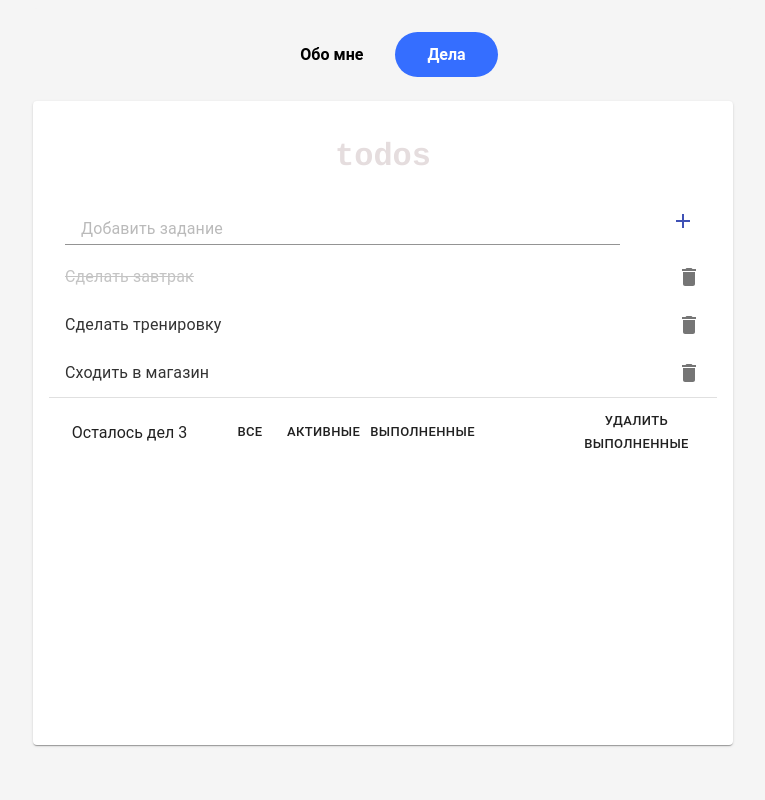
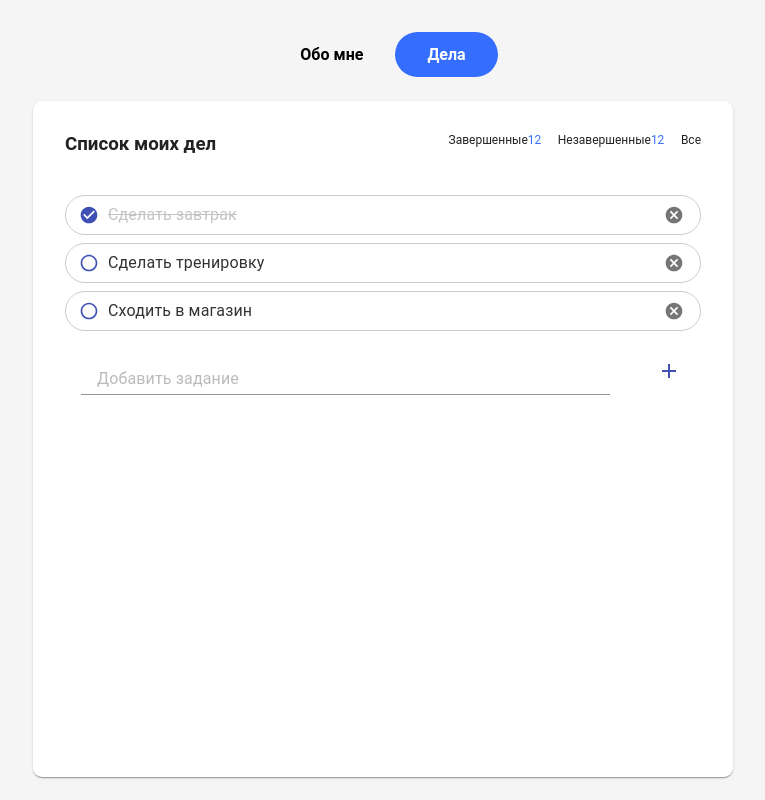
Before and after one commit to WebHeroSchool/Borozdin_todo, a React (Create React App) app: page /todo in a window 1280 px wide. Shown: the whole page, without its empty margins (257-1022 px from the left). Built offline with nearby package versions, Linux system fonts and the light colour scheme.

Commit message:
Начата корректировка вкладки Дела

```diff
--- a/src/components/Item/Item.js
+++ b/src/components/Item/Item.js
@@ -3,9 +3,14 @@ import classnames from 'classnames';
 import styles from './Item.module.css';
 import ListItem from '@material-ui/core/ListItem';
 import ListItemText from '@material-ui/core/ListItemText';
+import ListItemIcon from '@material-ui/core/ListItemIcon';
 import ListItemSecondaryAction from '@material-ui/core/ListItemSecondaryAction';
-import DeleteIcon from '@material-ui/icons/Delete';
+import CancelIcon from '@material-ui/icons/Cancel';
 import IconButton from '@material-ui/core/IconButton';
+import FormControlLabel from '@material-ui/core/FormControlLabel';
+import Checkbox from '@material-ui/core/Checkbox';
+import RadioButtonUncheckedIcon from '@material-ui/icons/RadioButtonUnchecked';
+import CheckCircleIcon from '@material-ui/icons/CheckCircle';
 import PropTypes from 'prop-types';
 
 class Item extends React.Component {
@@ -28,11 +33,18 @@ class Item extends React.Component {
           [styles.done]: isDone
         })
       }>
-        <ListItem button onClick={() => onClickDone(id)}>
-          <ListItemText primary={ value } />
+        <ListItem className={styles.itemWrap}>
+          <Checkbox
+            icon={<RadioButtonUncheckedIcon color="primary" fontSize="small"/>}
+            checkedIcon={<CheckCircleIcon color="primary" fontSize="small"/>}
+            color="primary"
+            onClick={() => onClickDone(id)}
+            checked={isDone}
+          />
+          <ListItemText primary={ value } className={styles.itemText}/>
           <ListItemSecondaryAction>
             <IconButton edge="end" aria-label="delete" onClick={() => onClickDelete(id)}>
-              <DeleteIcon />
+              <CancelIcon fontSize="small"/>
             </IconButton>
           </ListItemSecondaryAction>
         </ListItem>
--- a/src/components/Item/Item.module.css
+++ b/src/components/Item/Item.module.css
@@ -1,8 +1,20 @@
 .item {
   color: #333;
+  border: 1px solid #CCC;
+  box-sizing: border-box;
+  border-radius: 41px;
+  margin-bottom: 8px;
 }
 
 .done {
   text-decoration: line-through;
   color: #c4c4c4;
 }
+
+.item .itemWrap{
+  padding: 0 48px 0 4px;
+}
+
+.itemText {
+  padding-left: 0;
+}
--- a/src/components/ItemList/ItemList.js
+++ b/src/components/ItemList/ItemList.js
@@ -1,11 +1,10 @@
 import React from 'react';
 import Item from '../Item/Item';
 import List from '@material-ui/core/List';
-import Divider from '@material-ui/core/Divider';
 import PropTypes from 'prop-types';
 
 const ItemList = ({ items, onClickDone, onClickDelete }) => (
-  <List component="nav" aria-label="todo-list">
+  <List component="ul" aria-label="todo-list">
     {items.map(item => (
       <Item
         value={ item.value}
@@ -16,7 +15,6 @@ const ItemList = ({ items, onClickDone, onClickDelete }) => (
         key={ item.id }
       />)
     )}
-      <Divider />
   </List>);
 
 ItemList.propTypes ={
--- a/src/components/Todo/Todo.js
+++ b/src/components/Todo/Todo.js
@@ -1,6 +1,7 @@
 import React, { useState, useEffect } from 'react';
 import CardContent from '@material-ui/core/CardContent';
 import Card from '@material-ui/core/Card';
+import CardHeader from '@material-ui/core/CardHeader';
 
 import ItemList from '../ItemList/ItemList';
 import InputItem from '../InputItem/InputItem';
@@ -84,16 +85,28 @@ const Todo = () => {
   };
 
   return (
-    <Card className={styles.todoCard}>
+    <Card className={styles.todoCard} style={{borderRadius: 9}}>
+      <div className={styles.todoCardHeader}>
+        <h3 className = {styles.title}>Список моих дел</h3>
+        <div className = {styles.todoCount}>
+          <div className={styles.completedAffair}>
+            <p className={styles.completedAffairText}>Завершенные</p>
+            <div className={styles.completedAffairNuber}>12</div>
+          </div>
+          <div className={styles.completedAffair}>
+            <p className={styles.completedAffairText}>Незавершенные</p>
+            <div className={styles.completedAffairNuber}>12</div>
+          </div>
+          <p className={styles.completedAffairText}>Все</p>
+        </div>
+      </div>
       <CardContent style={{paddingBottom: 8}}>
-        <h1 className = {styles.title}>todos</h1>
-        <InputItem onClickAdd={onClickAdd} />
         <ItemList
           items={items}
           onClickDone={onClickDone}
           onClickDelete={onClickDelete}
         />
-        <Footer count={count} />
+        <InputItem onClickAdd={onClickAdd} />
       </CardContent>
     </Card>
   );
--- a/src/components/Todo/Todo.module.css
+++ b/src/components/Todo/Todo.module.css
@@ -1,10 +1,32 @@
 .todoCard {
   max-width: 700px;
   height: 644px;
+  padding: 16px;
+}
+
+.todoCardHeader {
+  display: flex;
+  padding: 16px;
+  justify-content: space-between;
 }
 
 .title {
-  font-family: Courier;
-  color: #e5ddde;
-  text-align: center;
+  margin: 0;
 }
+
+.todoCount, .completedAffair {
+  display: flex;
+}
+
+.completedAffairText {
+  font-size: 12px;
+  line-height: 14px;
+  margin: 0;
+}
+
+.completedAffairNuber {
+  font-size: 12px;
+  line-height: 14px;
+  color: #356EFF;
+  width: 30px;
+}
```
